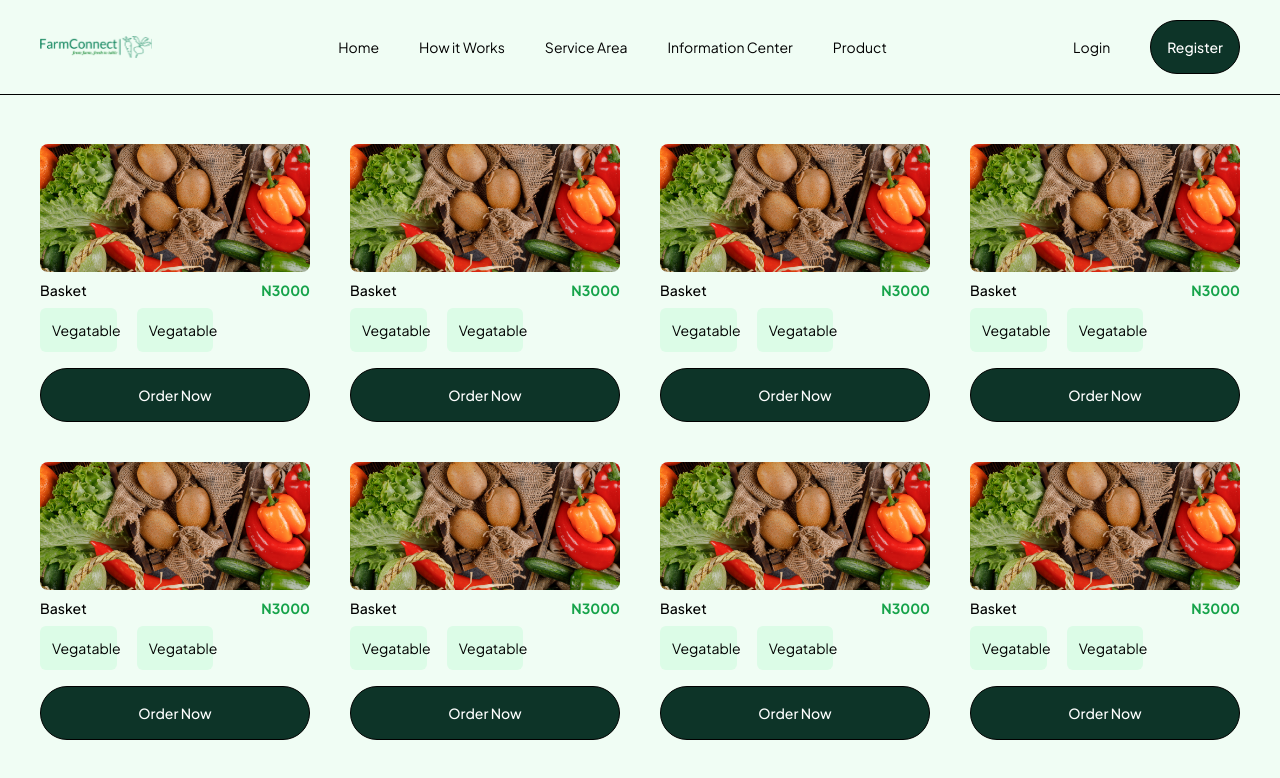
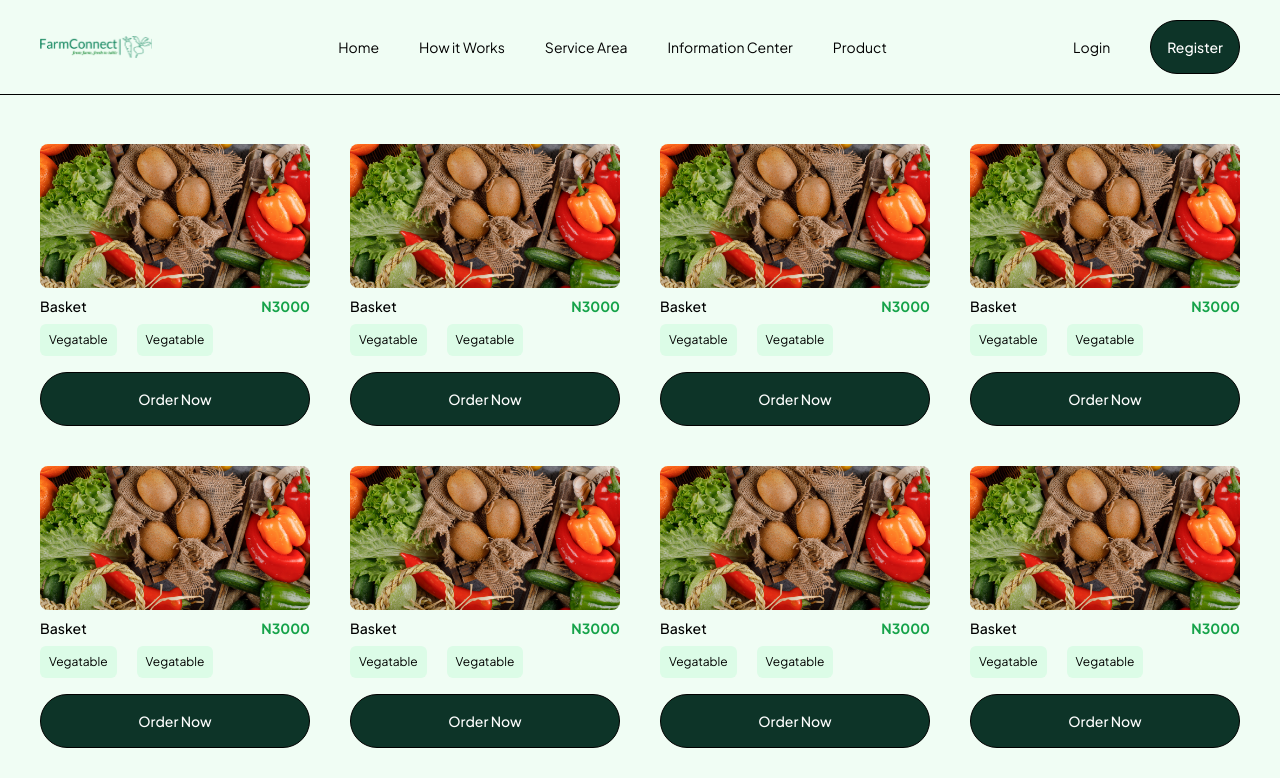
Before and after one commit to Drpearlz/farmconnect, a React (Vite) app: page /products in a window 1280 px wide. Shown: the top 778 px of the page. Built offline with nearby package versions, Linux system fonts and the light colour scheme.

Commit message:
product page fix

```diff
--- a/src/components/cards/product.jsx
+++ b/src/components/cards/product.jsx
@@ -9,7 +9,7 @@ export default function ProductCard({img,price,description,farm}) {
       <img
         src={imgg}
         alt=""
-        class="h-32 w-[300px] max-md:h-28 object-cover rounded-lg"
+        class="h-36 w-[300px] max-md:h-28 object-cover rounded-lg"
       />
       <div class="flex justify-between items-center my-2">
         <Paragraph text="Basket" styles="font-medium max-md:text-xs" />
@@ -20,14 +20,14 @@ export default function ProductCard({img,price,description,farm}) {
       </div>
 
       {/* tags for product goes here */}
-      <div class='grid grid-cols-3 max-md:grid-cols-2 gap-5 my-2'>
+      <div class='grid grid-cols-3 max-md:grid-cols-2 gap-5 my-2 text-xs'>
         <Paragraph
           text="Vegatable"
-          styles=" max-md:text-[.6rem]  p-3 max-md:p-1 text-center bg-green-100 rounded-md   "
+          styles=" max-md:text-[.6rem] text-xs  p-2 max-md:p-1 text-center bg-green-100 rounded-md   "
         />
         <Paragraph
           text="Vegatable"
-          styles=" max-md:text-[.6rem]  p-3 max-md:p-1 text-center bg-green-100 rounded-md   "
+          styles=" max-md:text-[.6rem] text-xs  p-2 max-md:p-1 text-center bg-green-100 rounded-md   "
         />
 
       </div>
```
